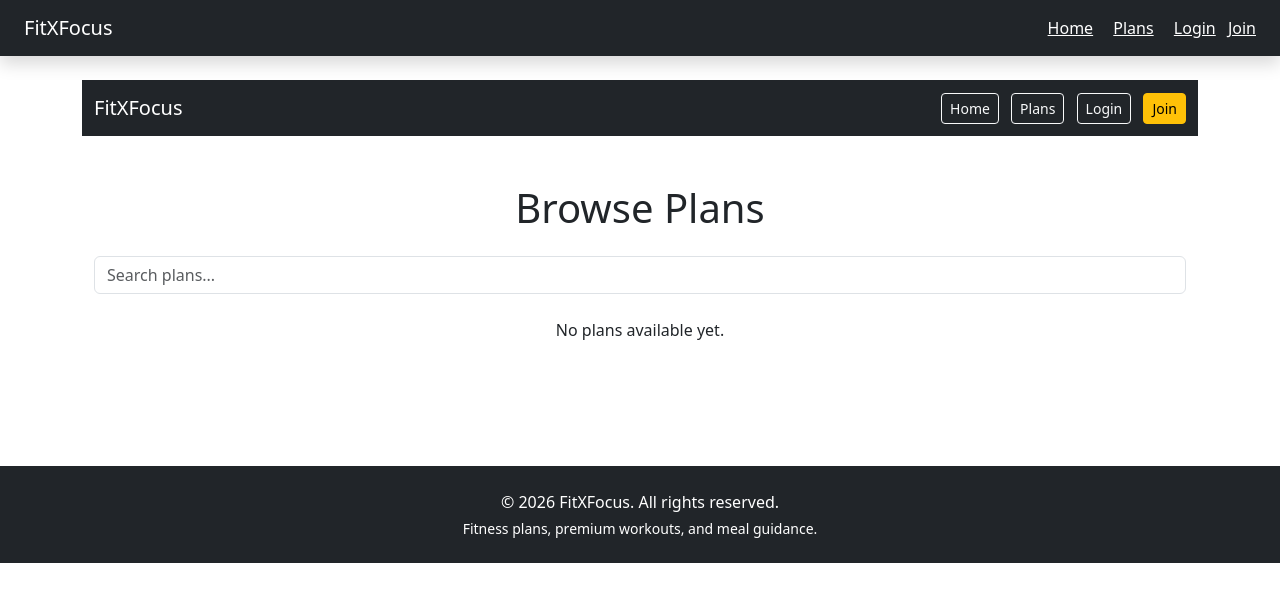
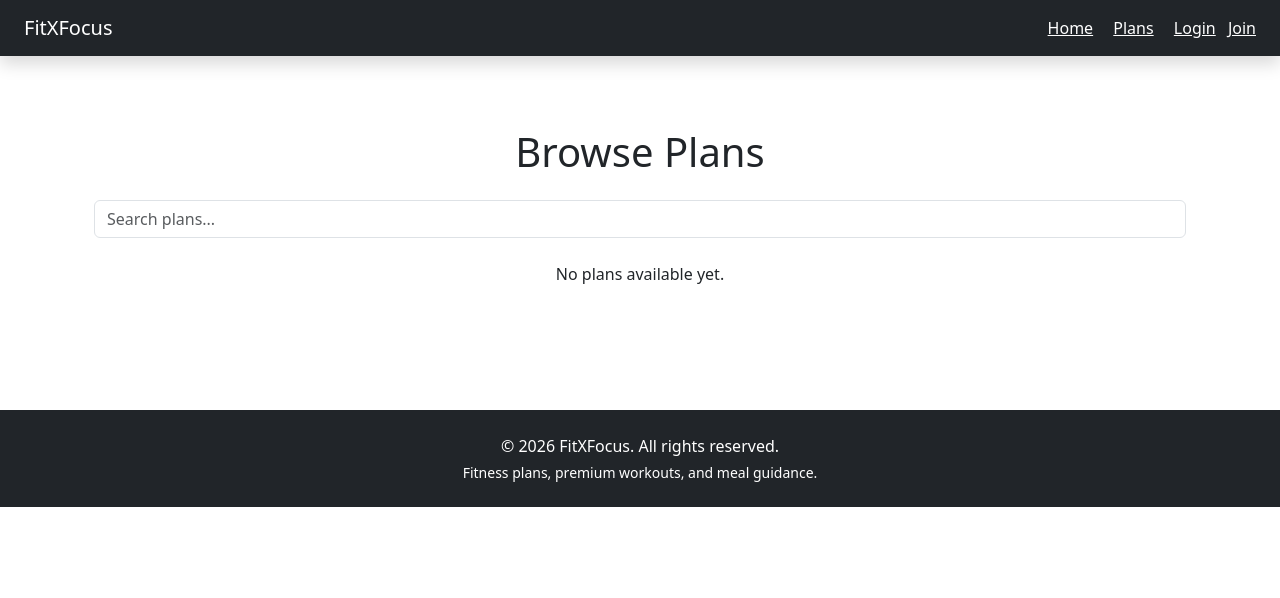
Before and after one commit to HelniseS/fitxfocus, a Django app: page /plans/ in a window 1280 px wide. Shown: the top 598 px of the page. Run offline with Django 5.2, Linux system fonts and the light colour scheme; data that the repository does not hold is empty.

Commit message:
Remove duplicate navbar from plan list template

```diff
--- a/templates/plans/plan_list.html
+++ b/templates/plans/plan_list.html
@@ -2,37 +2,6 @@
 
 {% block content %}
 
-
-<!DOCTYPE html>
-<html lang="en">
-<head>
-    <meta charset="UTF-8">
-    <meta name="viewport" content="width=device-width, initial-scale=1.0">
-    <title>All Plans - FitXFocus</title>
-    <link href="https://cdn.jsdelivr.net/npm/bootstrap@5.3.3/dist/css/bootstrap.min.css" rel="stylesheet">
-
-</head>
-<body>
-
-    <nav class="navbar navbar-expand-lg navbar-dark bg-dark">
-        <div class="container">
-            <a class="navbar-brand" href="{% url 'home' %}">FitXFocus</a>
-<div>
-            <a class="btn btn-outline-light btn-sm me-2" href="{% url 'home' %}">Home</a>
-    <a class="btn btn-outline-light btn-sm me-2" href="{% url 'plan_list' %}">Plans</a>
-
-    {% if user.is_authenticated %}
-<form action="{% url 'logout' %}" method="post" style="display:inline;">
-    {% csrf_token %}
-    <button class="btn btn-outline-light btn-sm me-2" type="submit">Logout</button>
-</form>
-    {% else %}
-        <a class="btn btn-outline-light btn-sm me-2" href="{% url 'login' %}">Login</a>
-        <a class="btn btn-warning btn-sm" href="{% url 'register' %}">Join</a>
-    {% endif %}
-</div>
-        </div>
-    </nav>
 
     <section class="py-5">
         <div class="container">
@@ -83,6 +52,3 @@
     </script>
 
     {% endblock %}
-
-</body>
-</html>
```
